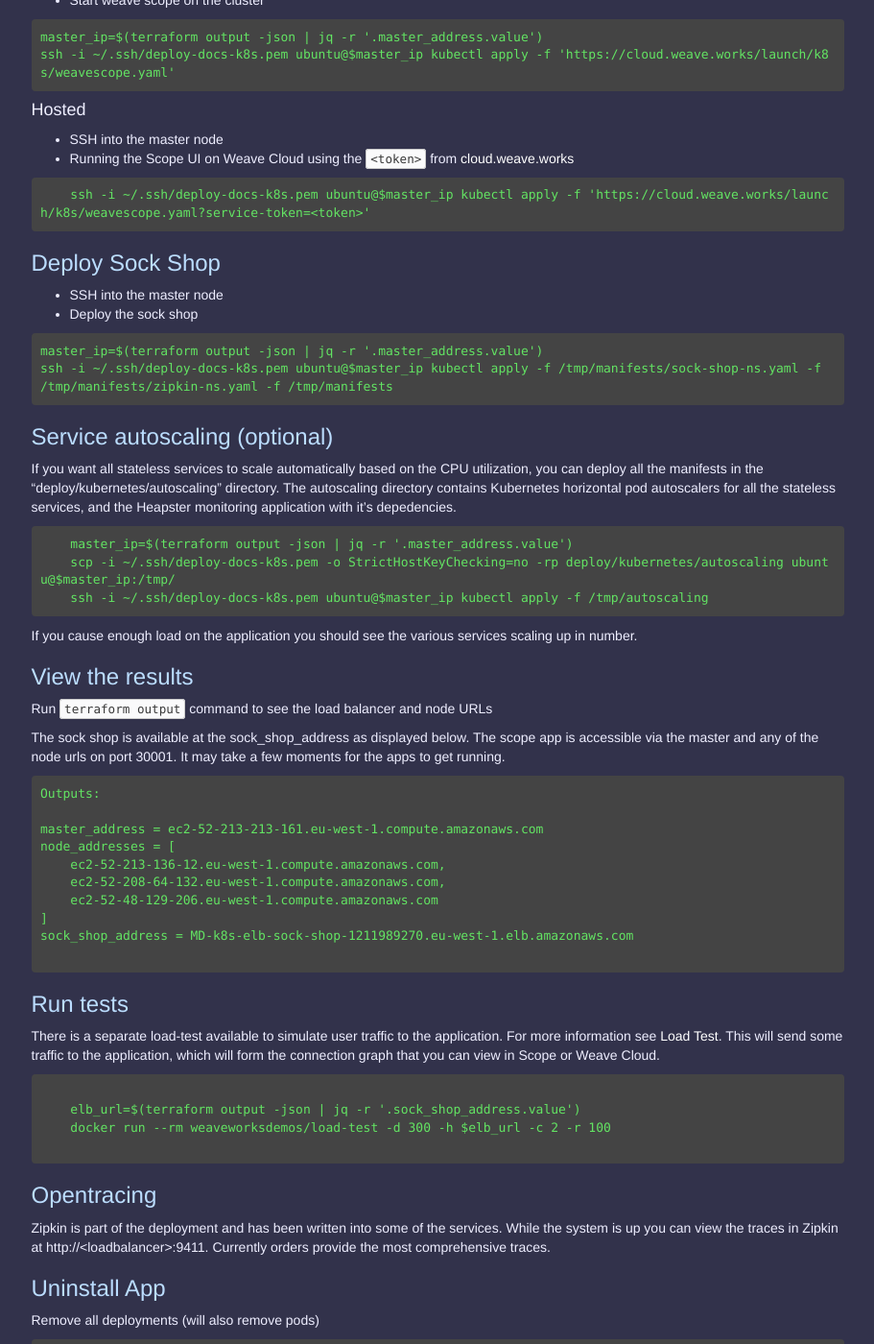
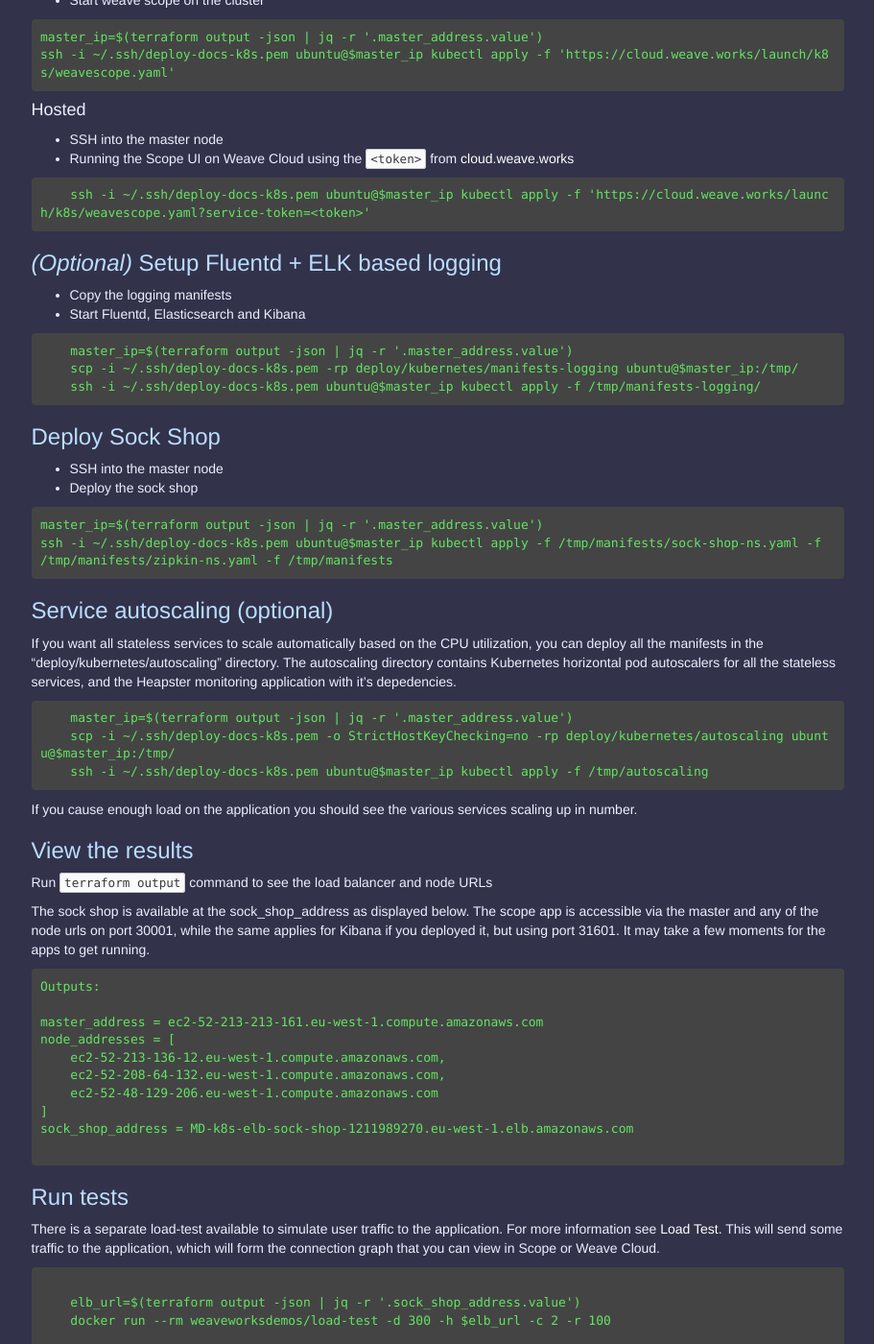
Before and after one commit to microservices-demo/microservices-demo.github.io, a Jekyll site: the page built from deployment/kubernetes.md, in a window 1280 px wide and 1400 px high, scrolled down 1532 px. Shown: the whole window at 96% size, without its empty margins (330-1241 px from the left). Built offline with Jekyll 4.4.1, drawn with Linux system fonts in a browser that asks for light colours; nearby versions of some CDN libraries; our own code applies the rules of GitHub Pages for plain Markdown files.

Commit message:
added instructions for kubernetes

````diff
--- a/deployment/kubernetes.md
+++ b/deployment/kubernetes.md
@@ -119,6 +119,16 @@
     ssh -i ~/.ssh/deploy-docs-k8s.pem ubuntu@$master_ip kubectl apply -f 'https://cloud.weave.works/launch/k8s/weavescope.yaml?service-token=<token>'
 ```
 
+### *(Optional)* Setup Fluentd + ELK based logging
+* Copy the logging manifests
+* Start Fluentd, Elasticsearch and Kibana
+
+```
+    master_ip=$(terraform output -json | jq -r '.master_address.value')
+    scp -i ~/.ssh/deploy-docs-k8s.pem -rp deploy/kubernetes/manifests-logging ubuntu@$master_ip:/tmp/
+    ssh -i ~/.ssh/deploy-docs-k8s.pem ubuntu@$master_ip kubectl apply -f /tmp/manifests-logging/
+```
+
 ### Deploy Sock Shop
 * SSH into the master node
 * Deploy the sock shop
@@ -146,7 +156,7 @@
 Run `terraform output` command to see the load balancer and node URLs
 
 The sock shop is available at the sock_shop_address as displayed below. The scope app is accessible via the master and
-any of the node urls on port 30001. It may take a few moments for the apps to get running.
+any of the node urls on port 30001, while the same applies for Kibana if you deployed it, but using port 31601. It may take a few moments for the apps to get running.
 
 ```
 Outputs:
````
